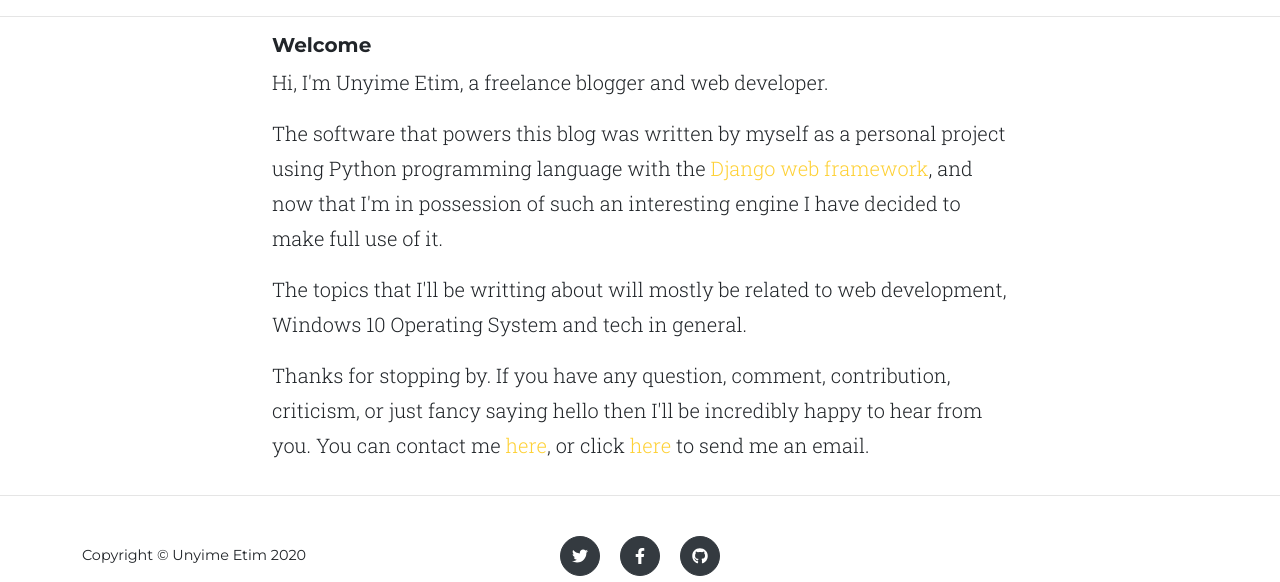
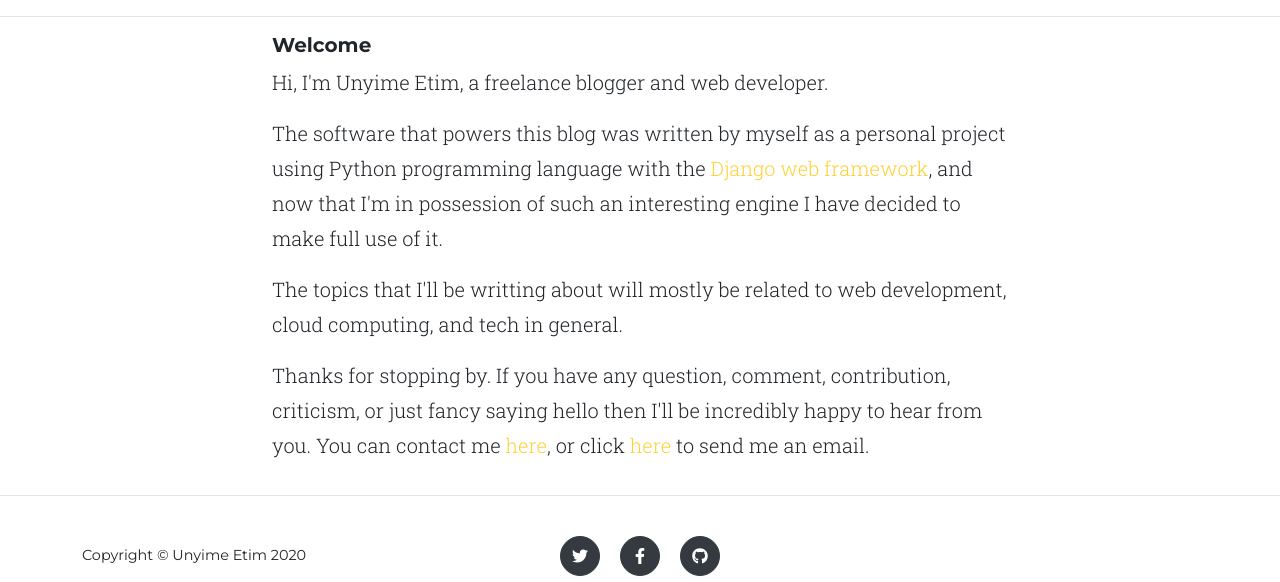
Before and after one commit to unyime1/Portfolio, a Django app: page /about/ in a window 1280 px wide. Shown: the part 528-1110 px from the top of the page. Run offline with Django 3.2, Linux system fonts and the light colour scheme; parts of the project's set-up code (start-up, migrations or seed data) failed here and were passed over; some libraries are stand-ins or nearby versions; some web fonts are replaced.

Commit message:
made update on blog about page

```diff
--- a/blogs/templates/blogs/about.html
+++ b/blogs/templates/blogs/about.html
@@ -38,8 +38,7 @@
                 I'm in possession of such an interesting engine I have decided to make full use of it.
                 </p>
                 <p class="lead">
-                The topics that I'll be writting about will mostly be related to web development,
-                Windows 10 Operating System and tech in general.
+                The topics that I'll be writting about will mostly be related to web development, cloud computing, and tech in general.
 
                 </p>
                 <p class="lead">
```
